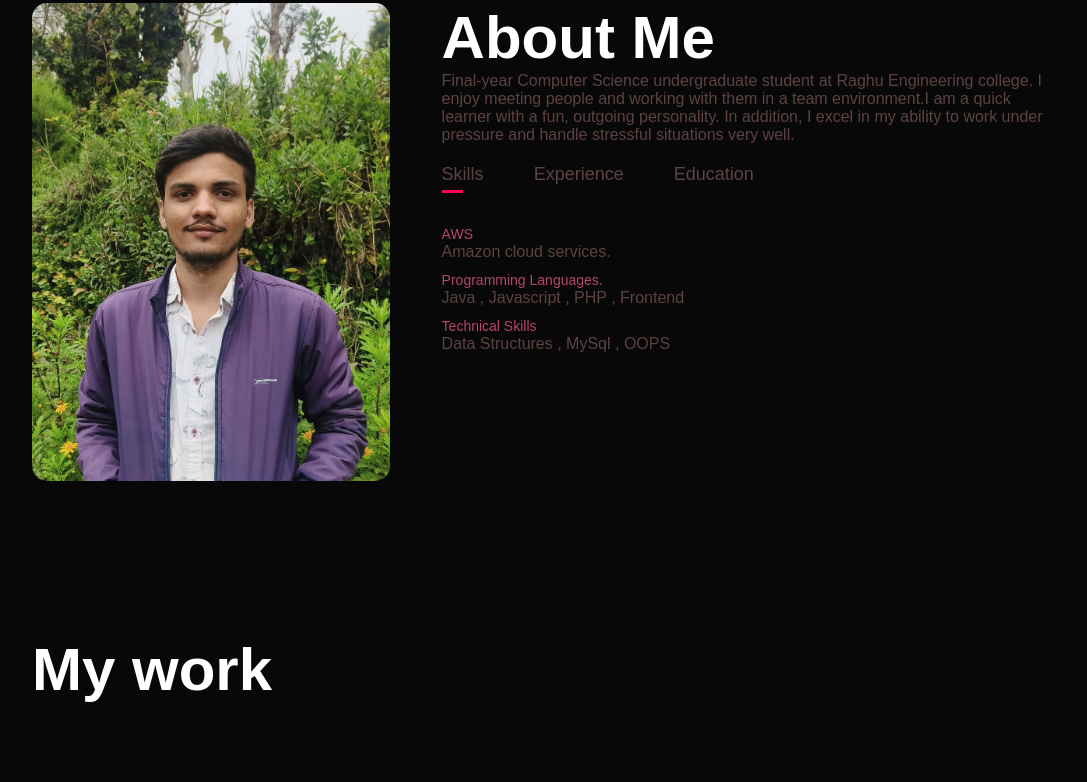
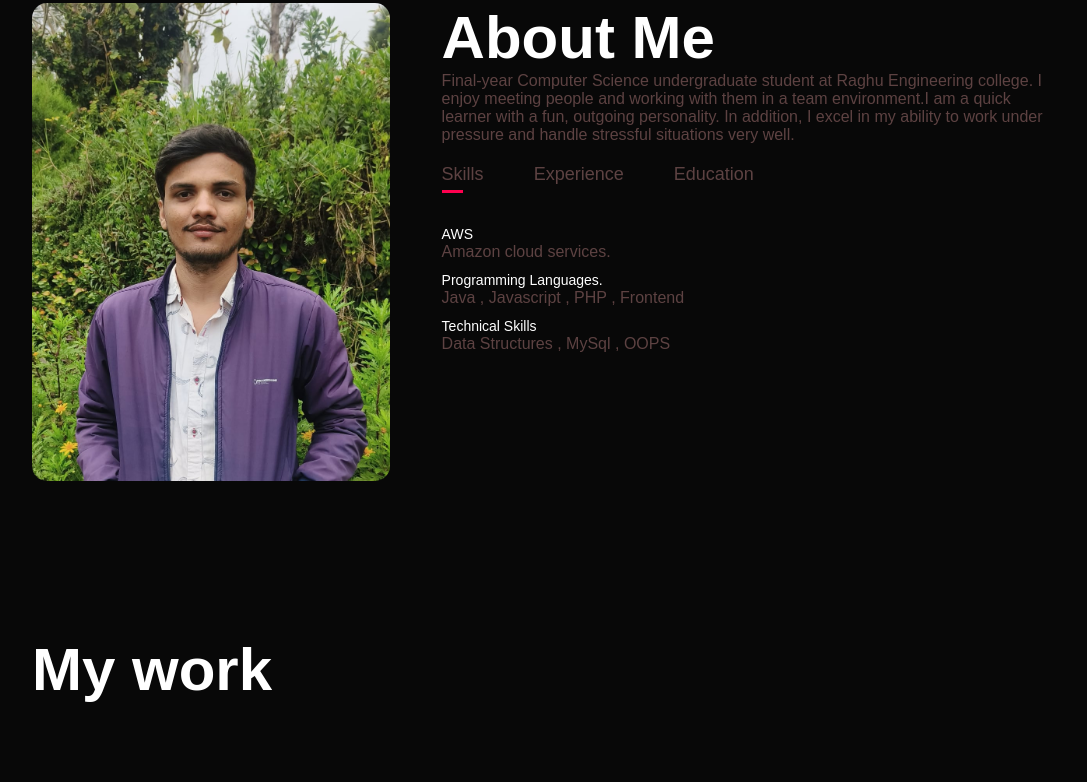
Before and after one commit to Jitendra-choudary/My-Portfolio, a plain HTML site: page index.html in a window 1280 px wide. Shown: the part 887-1669 px from the top of the page, without its empty margins (96-1183 px from the left). Drawn offline with Linux system fonts and the light colour scheme.

Commit message:
Update styles.css

```diff
--- a/styles.css
+++ b/styles.css
@@ -146,7 +146,7 @@ nav ul li a:hover::after {
 }
 
 .tab-contents ul li span {
-    color: #b54769;
+    color: white;
     font-size: 14px;
 }
 
```
